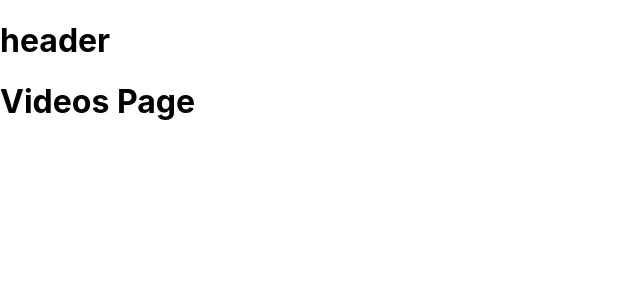
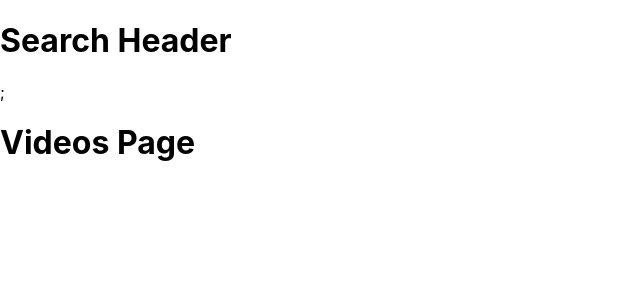
Before and after one commit to sloste34/youtube, a React (Create React App) app: page / in a window 1280 px wide. Shown: the top 300 px of the page, without its empty margins (0-640 px from the left). Built offline with nearby package versions, Linux system fonts and the light colour scheme.

Commit message:
add SearchHeader on App.js

```diff
--- a/src/App.js
+++ b/src/App.js
@@ -1,9 +1,10 @@
 import { Outlet } from 'react-router-dom';
+import SearchHeader from './components/SearchHeader';
 
 function App() {
   return (
     <>
-      <h1>header</h1>
+      <SearchHeader />
       <Outlet />
     </>
   );
--- a/src/components/SearchHeader.jsx
+++ b/src/components/SearchHeader.jsx
@@ -1,7 +1,11 @@
 import React from 'react';
 
 function SearchHeader() {
-  return <h1>Search Header</h1>;
+  return (
+    <header>
+      <h1>Search Header</h1>;
+    </header>
+  );
 }
 
 export default SearchHeader;
```
